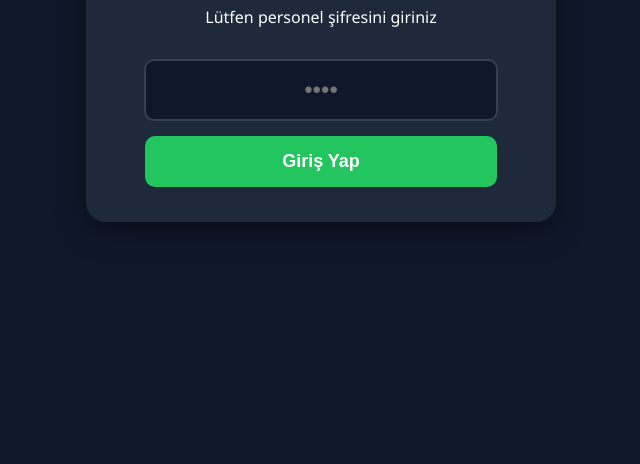
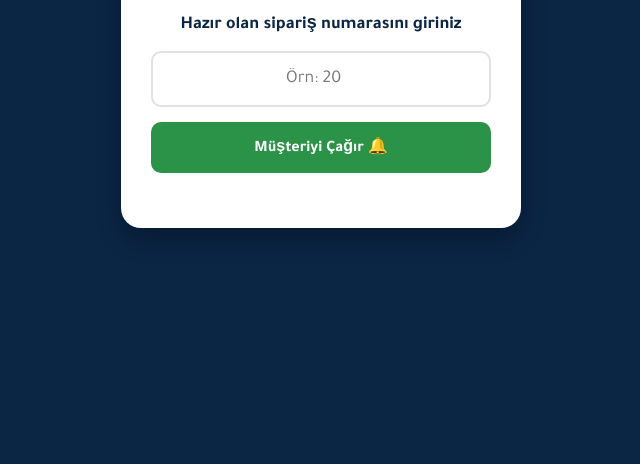
Before and after one commit to osmanhj123-star/q-sira, a website: page staff.html in a window 1280 px wide. Shown: the part 336-800 px from the top of the page, without its empty margins (319-959 px from the left). Drawn offline with nearby package versions, Linux system fonts and the light colour scheme; no server answers.

Commit message:
Update staff.html

```diff
--- a/staff.html
+++ b/staff.html
@@ -1,92 +1,133 @@
 <!DOCTYPE html>
-<html lang="tr">
+<html lang="tr" dir="ltr">
 <head>
     <meta charset="UTF-8">
     <meta name="viewport" content="width=device-width, initial-scale=1.0">
-    <title>Q-Sıra - Personel Paneli</title>
+    <title>Q-Sıra - Kasa Paneli</title>
+    <link href="https://fonts.googleapis.com/css2?family=Tajawal:wght@400;500;700&display=swap" rel="stylesheet">
+    <script src="/socket.io/socket.io.js"></script>
     <style>
+        * {
+            box-sizing: border-box;
+            font-family: 'Tajawal', sans-serif;
+            margin: 0;
+            padding: 0;
+        }
         body {
-            font-family: 'Segoe UI', Tahoma, Geneva, Verdana, sans-serif;
-            background-color: #0f172a;
-            color: white;
+            background-color: #0b2545;
+            color: #134074;
             display: flex;
             justify-content: center;
             align-items: center;
-            height: 100vh;
-            margin: 0;
+            min-height: 100vh;
+            padding: 20px;
         }
-        .panel {
-            background: #1e293b; padding: 35px; border-radius: 20px;
-            width: 90%; max-width: 400px; text-align: center;
-            box-shadow: 0 10px 30px rgba(0,0,0,0.4);
+        .card {
+            background: #ffffff;
+            padding: 30px;
+            border-radius: 20px;
+            box-shadow: 0 10px 25px rgba(0,0,0,0.3);
+            width: 100%;
+            max-width: 400px;
+            text-align: center;
         }
-        h1 { color: #eb8317; margin-top: 0; }
+        h1 {
+            color: #ee6c4d;
+            font-size: 28px;
+            margin-bottom: 5px;
+        }
+        .subtitle {
+            color: #8d99ae;
+            font-size: 14px;
+            margin-bottom: 25px;
+        }
+        .section-title {
+            font-size: 18px;
+            font-weight: 700;
+            margin-bottom: 15px;
+            color: #0b2545;
+        }
         input {
-            width: 80%; padding: 15px; font-size: 24px; text-align: center;
-            border-radius: 10px; border: 2px solid #334155; background: #0f172a;
-            color: white; margin: 15px 0; outline: none;
+            width: 100%;
+            padding: 15px;
+            font-size: 18px;
+            border: 2px solid #dee2e6;
+            border-radius: 10px;
+            margin-bottom: 15px;
+            text-align: center;
+            outline: none;
+            transition: border-color 0.3s;
         }
-        input:focus { border-color: #eb8317; }
-        button {
-            background: #22c55e; color: white; border: none; padding: 15px;
-            font-size: 18px; font-weight: bold; border-radius: 10px;
-            width: 88%; cursor: pointer; transition: 0.2s;
+        input:focus {
+            border-color: #ee6c4d;
         }
-        button:hover { background: #16a34a; }
-        .log { margin-top: 20px; font-size: 14px; color: #94a3b8; }
+        .btn {
+            width: 100%;
+            padding: 14px;
+            font-size: 16px;
+            font-weight: 700;
+            border: none;
+            border-radius: 10px;
+            cursor: pointer;
+            transition: background 0.3s;
+            margin-bottom: 10px;
+        }
+        .btn-primary {
+            background-color: #2b9348;
+            color: white;
+        }
+        .btn-primary:hover {
+            background-color: #1b632f;
+        }
+        #message {
+            margin-top: 15px;
+            font-weight: 700;
+            color: #2b9348;
+            font-size: 14px;
+        }
     </style>
 </head>
 <body>
 
-    <!-- شاشة تسجيل الدخول -->
-    <div class="panel" id="loginPanel">
-        <h1>Personel Girişi 🔒</h1>
-        <p>Lütfen personel şifresini giriniz</p>
-        <input type="password" id="pinInput" placeholder="••••" maxlength="6">
-        <button id="loginBtn">Giriş Yap</button>
+    <div class="card">
+        <h1>Q-Sıra</h1>
+        <div class="subtitle">Kasa Paneli</div>
+
+        <div class="section-title">Hazır olan sipariş numarasını giriniz</div>
+        <input type="number" id="staffOrderInput" placeholder="Örn: 20">
+        <button class="btn btn-primary" onclick="callOrder()">Müşteriyi Çağır 🔔</button>
+
+        <div id="message"></div>
     </div>
 
-    <!-- لوحة التحكم -->
-    <div class="panel" id="controlPanel" style="display: none;">
-        <h1>Q-Sıra Kasa Paneli</h1>
-        <p>Hazır olan sipariş numarasını giriniz</p>
-        <input type="number" id="readyOrderInput" placeholder="Örn: 50">
-        <button id="notifyBtn">Müşteriyi Çağır 🔔</button>
-        <div class="log" id="statusLog">Sistem aktif ve hazır.</div>
-    </div>
-
-    <script src="/socket.io/socket.io.js"></script>
     <script>
         const socket = io();
-        const STAFF_PIN = "1234"; // كلمة المرور الخاصة بالموظفين (يمكنك تغييرها)
 
-        const loginPanel = document.getElementById('loginPanel');
-        const controlPanel = document.getElementById('controlPanel');
-        const pinInput = document.getElementById('pinInput');
-        const readyOrderInput = document.getElementById('readyOrderInput');
-        const statusLog = document.getElementById('statusLog');
-
-        document.getElementById('loginBtn').addEventListener('click', () => {
-            if (pinInput.value === STAFF_PIN) {
-                loginPanel.style.display = 'none';
-                controlPanel.style.display = 'block';
-            } else {
-                alert("Hatalı şifre!");
-                pinInput.value = "";
-            }
-        });
-
-        document.getElementById('notifyBtn').addEventListener('click', () => {
-            const orderNum = readyOrderInput.value.trim();
-            if (!orderNum) {
-                alert("Lütfen sipariş numarası giriniz!");
+        function callOrder() {
+            const val = document.getElementById('staffOrderInput').value.trim();
+            if (!val) {
+                alert('Lütfen bir sipariş numarası giriniz!');
                 return;
             }
-            socket.emit('order_ready', orderNum);
-            statusLog.innerText = `✅ Sipariş #${orderNum} için bildirim gönderildi.`;
-            readyOrderInput.value = "";
-            readyOrderInput.focus();
-        });
+
+            const orderNumber = parseInt(val);
+
+            // إرسال أمر تغيير الحالة إلى 'ready' للسيرفر
+            socket.emit('update-status', {
+                orderNumber: orderNumber,
+                status: 'ready'
+            });
+
+            // عرض رسالة تأكيد على لوحة الكاشير
+            document.getElementById('message').innerText = `Sipariş #${orderNumber} için bildirim gönderildi! ✅`;
+
+            // تفريغ الحقل للطلب التالي
+            document.getElementById('staffOrderInput').value = '';
+
+            setTimeout(() => {
+                document.getElementById('message').innerText = '';
+            }, 4000);
+        }
     </script>
 </body>
 </html>
```
